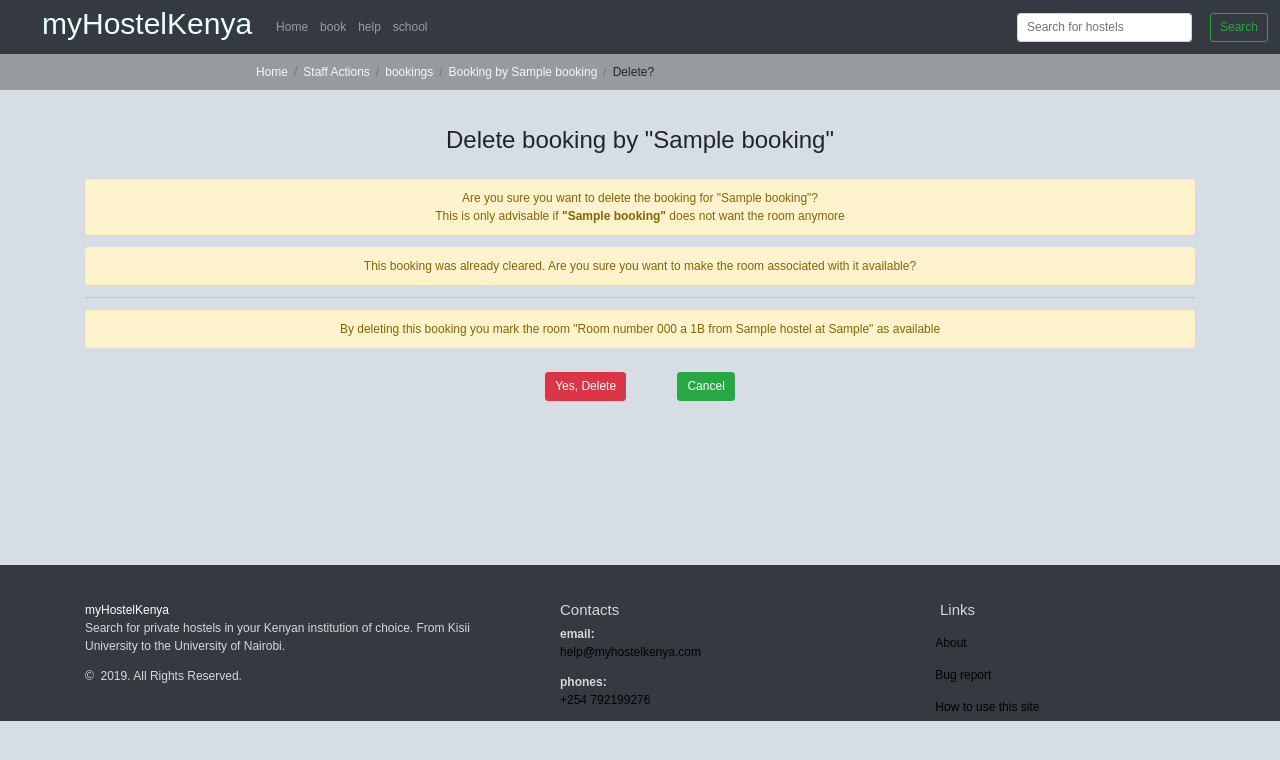
After one commit to muremwa/myHostelKE, a Django app: page /staff-actions/bookings/1/delete/ in a window 1280 px wide. The commit adds this page. Shown: the top 760 px of the page. Run offline with Django 3.2, Linux system fonts and the light colour scheme; tables that the repository leaves empty hold one stand-in row (values such as "Sample post"); some libraries are stand-ins or nearby versions.

Commit message:
staff booking action for clearing and deleting separated.

```diff
--- a/myhostel/book/models.py
+++ b/myhostel/book/models.py
@@ -27,8 +27,8 @@ def sixteen_by_nine(width, height):
 
 # hostel compound
 class Hostel(models.Model):
-    name = models.CharField(max_length=400, help_text='Preferred name of the premises')
-    slug = models.SlugField(blank=True)
+    name = models.CharField(max_length=400, help_text='Preferred name of the premises', unique=True)
+    slug = models.SlugField(blank=True, unique=True)
     location = models.CharField(max_length=400, help_text='Where is it found')
     institution = models.CharField(
         max_length=400,
@@ -227,6 +227,7 @@ class Booking(models.Model):
     room = models.ForeignKey(Room, on_delete=models.CASCADE)
     name = models.CharField(max_length=200, help_text='Enter your preferred name')
     phone_number = models.CharField(max_length=10, help_text='Enter phone number')
+    cleared = models.BooleanField(default=False)
     date = models.DateTimeField(auto_now_add=True, blank=True, null=True)
     objects = models.Manager()
 
@@ -240,3 +241,9 @@ class Booking(models.Model):
         self.room.available = True
         self.room.save()
         return super().delete()
+
+    def staff_url(self):
+        return reverse('booking', args=[str(self.pk)])
+
+    def delete_url(self):
+        return reverse('booking-delete', args=[str(self.pk)])
--- /dev/null
+++ b/myhostel/book/templates/book/booking_confirm_delete.html
@@ -0,0 +1,34 @@
+{% extends "home/base.html" %}
+{% load staticfiles %}
+{% block title %}Confirm delete booking{% endblock title %}
+{% block style %}<link rel="stylesheet" type="text/css" href="{% static 'book/css/booking.css' %}">{% endblock style %}
+
+
+{% block staff %}active{% endblock staff %}
+{% block crumb %}
+<li class="breadcrumb-item"><a href="{% url 'staff' %}">Staff Actions</a></li>
+<li class="breadcrumb-item"><a href="{% url 'booking-list' %}">bookings</a></li>
+<li class="breadcrumb-item"><a href="{{ booking.staff_url}}">Booking by {{ booking.name }}</a></li>
+<li class="breadcrumb-item">Delete?</li>
+{% endblock crumb %}
+
+{% block content %}
+    <div class="container text-center">
+        <div>
+            <h2 style="margin-bottom: 1em;">Delete booking by "{{ booking.name }}"</h2>
+            <div style="margin-top: 2em;" class="alert alert-warning">Are you sure you want to delete the booking for "{{ booking.name }}"? <br />This is only advisable if <strong>"{{ booking.name }}"</strong> does not want the room anymore</div>
+        </div>
+
+        {% if booking.cleared %}
+            <div class="alert alert-warning">This booking was already cleared. Are you sure you want to make the room associated with it available?</div>
+        {% endif %}
+        <hr>
+        <div class="alert alert-warning">By deleting this booking you mark the room "{{ booking.room }}" as available</div>
+
+        <form style="margin-top: 2em;" method="post" action="">
+            {% csrf_token %}
+            <input type="submit" value="Yes, Delete" class="btn btn-danger">
+            <a href="{{booking.staff_url}}" id='cansel' class="btn btn-success">Cancel</a>
+        </form>
+    </div>
+{% endblock content %}
--- a/myhostel/book/views.py
+++ b/myhostel/book/views.py
@@ -1,5 +1,6 @@
 from django.views import generic, View
 from django.shortcuts import get_object_or_404, render, redirect, reverse
+from django.urls import reverse_lazy
 from django.http import Http404
 from django.contrib import messages
 from django.db.models import Q
@@ -213,9 +214,16 @@ class BookingDetail(generic.DetailView):
             raise Http404
         else:
             booking = get_object_or_404(Booking, pk=kwargs['pk'])
-            booking.delete()
+            booking.cleared = True
+            booking.save()
             messages.add_message(request, messages.INFO, 'Booking cleared')
             return redirect(reverse('booking-list'))
+
+
+class BookingDelete(generic.DeleteView):
+    model = Booking
+    success_url = reverse_lazy('booking-list')
+    template_name = 'book/booking_confirm_delete.html'
 
 
 # search action
--- a/myhostel/myhostel/static/book/css/booking.css
+++ b/myhostel/myhostel/static/book/css/booking.css
@@ -3,7 +3,7 @@
     border-radius: 3px;
     padding: 1em;
     margin: 1em;
-    max-height: 10em;
+    min-height: 10em;
 }
 
 .booking * {
@@ -28,6 +28,7 @@
     color: rgb(31, 29, 24);
     font-weight: bold;
 }
+
 
 .booking a:hover {
     text-decoration: none;
@@ -60,3 +61,21 @@ td{
     border: 1px solid black;
     padding: 0.6em;
 }
+
+.top-level-img {
+    width: 100%;
+}
+
+.main {
+    min-height: 57.9vh;
+}
+
+#cansel {
+    margin-left: 4em;
+}
+
+@media screen and (max-width: 217px ) {
+    #cansel {
+        margin-left: 0;
+    }
+}
--- a/myhostel/myhostel/static/book/css/staff.css
+++ b/myhostel/myhostel/static/book/css/staff.css
@@ -18,3 +18,7 @@
 body {
     background: none;
 }
+
+.main {
+    min-height: 57.9vh;
+}
--- a/myhostel/myhostel/urls.py
+++ b/myhostel/myhostel/urls.py
@@ -26,6 +26,9 @@ urlpatterns = [
     # staff-actions/booking/4/
     path('staff-actions/bookings/<int:pk>/', book_views.BookingDetail.as_view(), name="booking"),
 
+    # staff-actions/booking/4/delete/
+    path('staff-actions/bookings/<int:pk>/delete/', book_views.BookingDelete.as_view(), name="booking-delete"),
+
     # specify-school/
     path('specify-school/', action_views.add_school, name="specify"),
 
@@ -41,6 +44,3 @@ urlpatterns = [
 if settings.DEBUG:
     urlpatterns += static(settings.STATIC_URL, document_root=settings.STATIC_ROOT)
     urlpatterns += static(settings.MEDIA_URL, document_root=settings.MEDIA_ROOT)
-
-# TODO: add adding hostel and room page, booking viewing pages, room restore page, a search functionality(by area,
-# TODO: hostel, university) and a FAQs page.
```
Also changed, not shown: myhostel/book/templates/book/booking.html (+17 -4 lines), myhostel/book/tests/testing_views.py (added, +201 -0 lines), myhostel/book/migrations/0023_auto_20190313_1820.py (added), myhostel/book/migrations/0024_auto_20190313_1823.py (added), myhostel/book/migrations/0025_booking_cleared.py (added).
